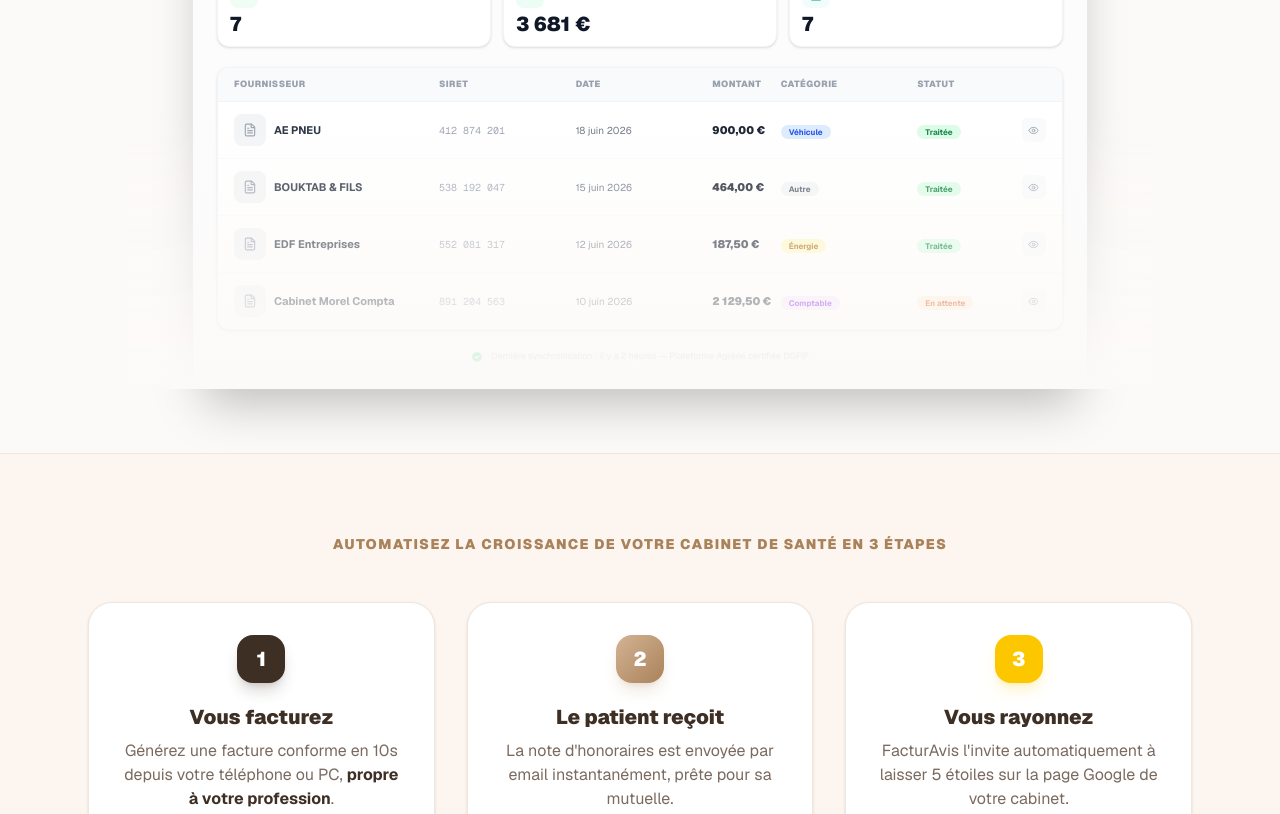
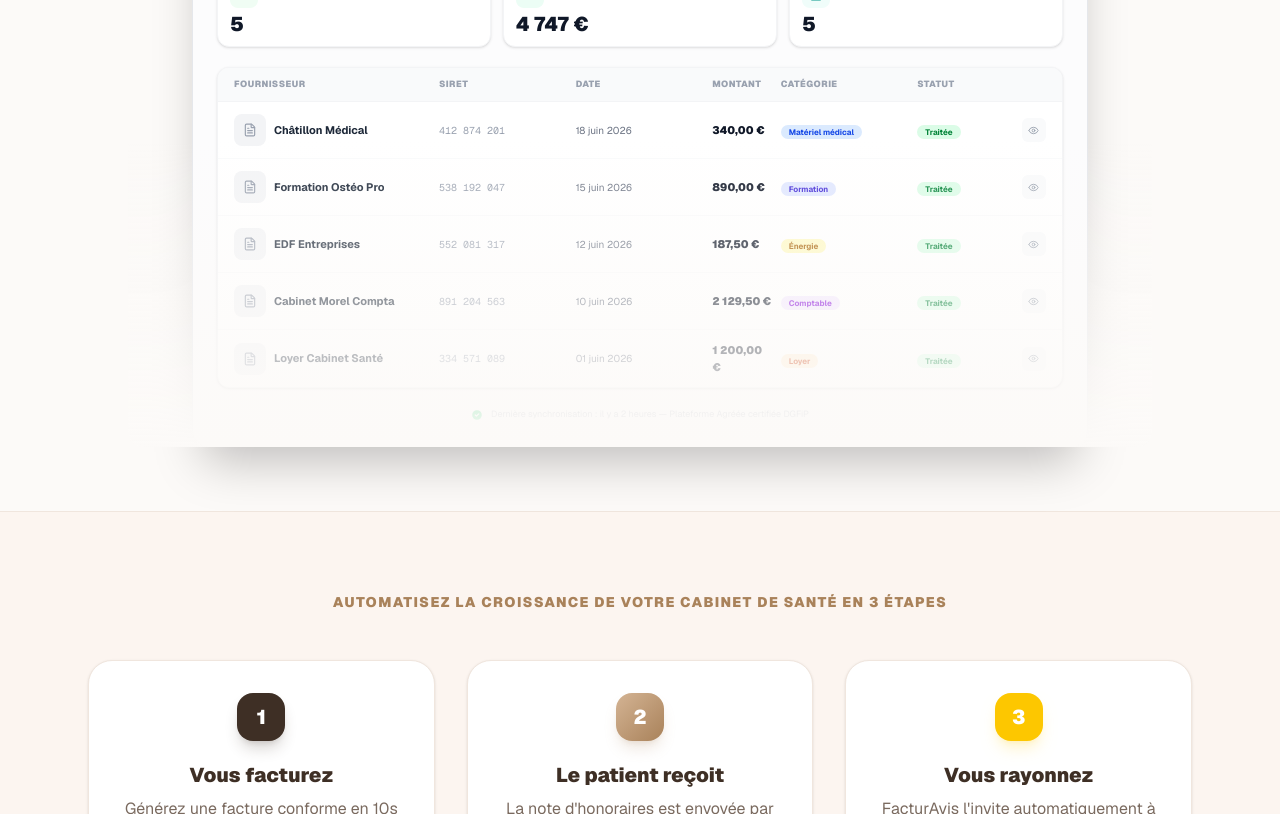
Before and after one commit to fahmicyrille-glitch/facturavis, a Next.js app: page / in a window 1280 px wide. Shown: the part 1240-2054 px from the top of the page. Built offline with nearby package versions, Linux system fonts and the light colour scheme.

Commit message:
fix(mockup): fournisseurs cohérents avec le secteur médical/paramédical

```diff
--- a/src/components/landing/MockupFacturesRecues.tsx
+++ b/src/components/landing/MockupFacturesRecues.tsx
@@ -4,29 +4,29 @@ import {
 } from 'lucide-react';
 
 const stats = [
-  { label: 'Factures reçues', value: '7', icon: Inbox, color: 'bg-green-50 text-green-600' },
-  { label: 'Total', value: '3 681 €', icon: TrendingUp, color: 'bg-emerald-50 text-emerald-600' },
-  { label: 'Ce mois', value: '7', icon: Calendar, color: 'bg-teal-50 text-teal-600' },
+  { label: 'Factures reçues', value: '5', icon: Inbox, color: 'bg-green-50 text-green-600' },
+  { label: 'Total', value: '4 747 €', icon: TrendingUp, color: 'bg-emerald-50 text-emerald-600' },
+  { label: 'Ce mois', value: '5', icon: Calendar, color: 'bg-teal-50 text-teal-600' },
 ];
 
 const factures = [
   {
-    company: 'AE PNEU',
+    company: 'Châtillon Médical',
     siret: '412 874 201',
     date: '18 juin 2026',
-    amount: '900,00 €',
-    category: 'Véhicule',
+    amount: '340,00 €',
+    category: 'Matériel médical',
     categoryColor: 'bg-blue-100 text-blue-700',
     status: 'Traitée',
     statusColor: 'bg-green-100 text-green-700',
   },
   {
-    company: 'BOUKTAB & FILS',
+    company: 'Formation Ostéo Pro',
     siret: '538 192 047',
     date: '15 juin 2026',
-    amount: '464,00 €',
-    category: 'Autre',
-    categoryColor: 'bg-gray-100 text-gray-600',
+    amount: '890,00 €',
+    category: 'Formation',
+    categoryColor: 'bg-indigo-100 text-indigo-700',
     status: 'Traitée',
     statusColor: 'bg-green-100 text-green-700',
   },
@@ -47,8 +47,18 @@ const factures = [
     amount: '2 129,50 €',
     category: 'Comptable',
     categoryColor: 'bg-purple-100 text-purple-700',
-    status: 'En attente',
-    statusColor: 'bg-orange-100 text-orange-700',
+    status: 'Traitée',
+    statusColor: 'bg-green-100 text-green-700',
+  },
+  {
+    company: 'Loyer Cabinet Santé',
+    siret: '334 571 089',
+    date: '01 juin 2026',
+    amount: '1 200,00 €',
+    category: 'Loyer',
+    categoryColor: 'bg-orange-100 text-orange-700',
+    status: 'Traitée',
+    statusColor: 'bg-green-100 text-green-700',
   },
 ];
 
```
